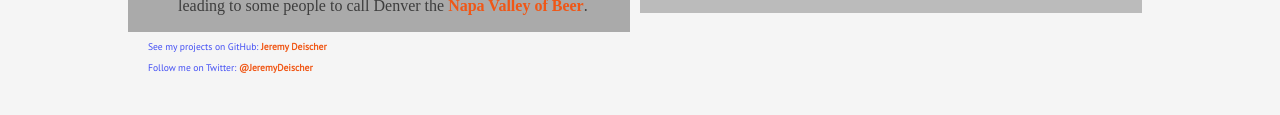
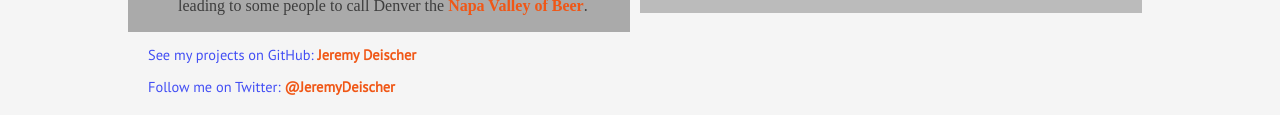
Before and after one commit to jeremy-deischer/denver-map, a plain HTML site: page index.html in a window 1280 px wide. Shown: the part 818-933 px from the top of the page. Before the commit the page ends 912 px from the top, so only its background shows below. Drawn offline with nearby package versions, Linux system fonts and the light colour scheme.

Commit message:
adjust bio style elements

```diff
--- a/index.html
+++ b/index.html
@@ -78,7 +78,8 @@
 
     .bio {
       color: #424ef4;
-      font-size: 0.6em;
+      font-size: 0.9em;
+      margin-top: 18px;
     }
 
     .column {
@@ -105,12 +106,10 @@
     <div class="column" style="background-color:#aaa;">
       <ul>
         <li>Denver is well known for being a mile above sea level. The capital building even has a
-          <a href="http://www.denverrelocationguide.com/Which-Denver-State-Capitol-Step-is-One-Mile-High/"
-            target=_blank>one mile above sea level step</a> that is at the wrong elevation.</li>
+          <a href="http://www.denverrelocationguide.com/Which-Denver-State-Capitol-Step-is-One-Mile-High/" target=_blank>one mile above sea level step</a> that is at the wrong elevation.</li>
         <li>Denver has an extreme rich beer history going back to the City's founding in 1859. More beer is brewed in Denver
           than any other City, leading to some people to call Denver the
-            <a href="https://www.denver.org/about-denver/denver-history/denver-beer-history/"
-              target="_blank">Napa Valley of Beer</a>.</li>
+          <a href="https://www.denver.org/about-denver/denver-history/denver-beer-history/" target="_blank">Napa Valley of Beer</a>.</li>
       </ul>
     </div>
 
@@ -120,12 +119,11 @@
           <a href="http://www.guinnessworldrecords.com/search?term=denver+colorado" target=_blank>10 Guinness World Records</a>
         </li>
         <li>Denver has multiple drainageways running through City, including the South Platte River and Cherry Creek. The
-          <a
-            href="https://udfcd.org/" target=_blank>Urban Drainage and Flood Control District </a> does a great job managing the drainageways and preparing master
+          <a href="https://udfcd.org/" target=_blank>Urban Drainage and Flood Control District </a> does a great job managing the drainageways and preparing master
           plans to plan for future development. </li>
       </ul>
     </div>
-    <div class="clear">
+    <div class="clear"></div>
     <span class="bio">
       <p>See my projects on GitHub:
         <a href="https://github.com/jeremy-deischer">Jeremy Deischer</a>
@@ -134,7 +132,7 @@
         <a href="https://twitter.com/JeremyDeischer">@JeremyDeischer</a>
       </p>
     </span>
-    </div>
+
   </section>
 
   <script src="https://cdnjs.cloudflare.com/ajax/libs/jquery/3.3.1/jquery.min.js"></script>
```
Lines whose indentation alone changed are shown as unchanged.
